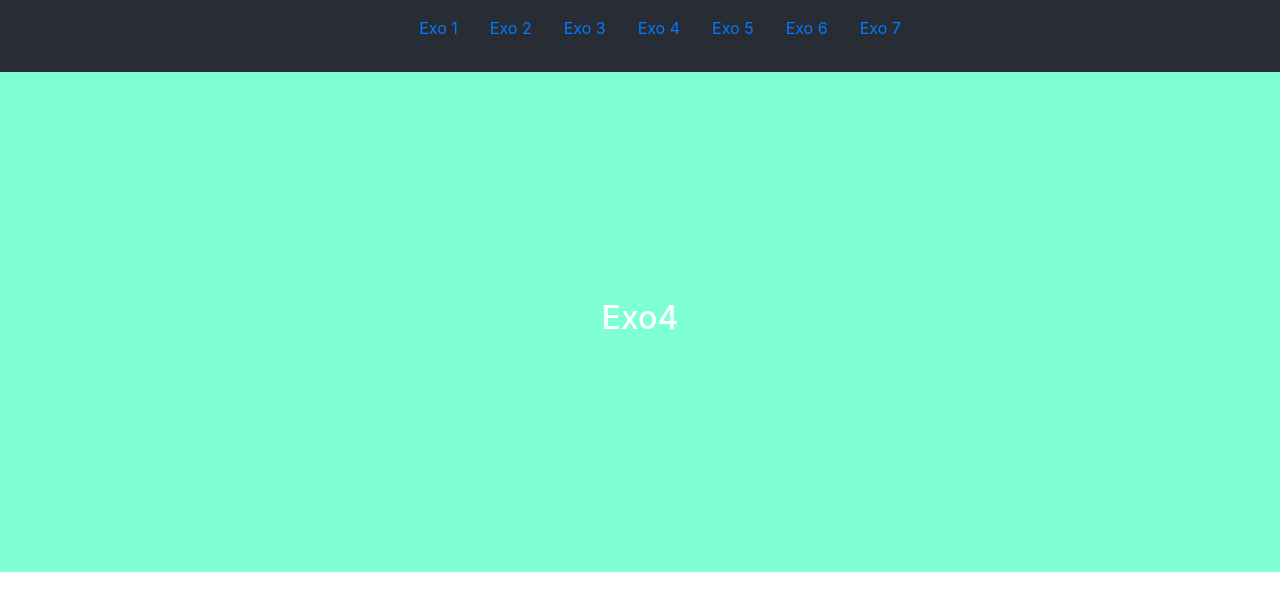
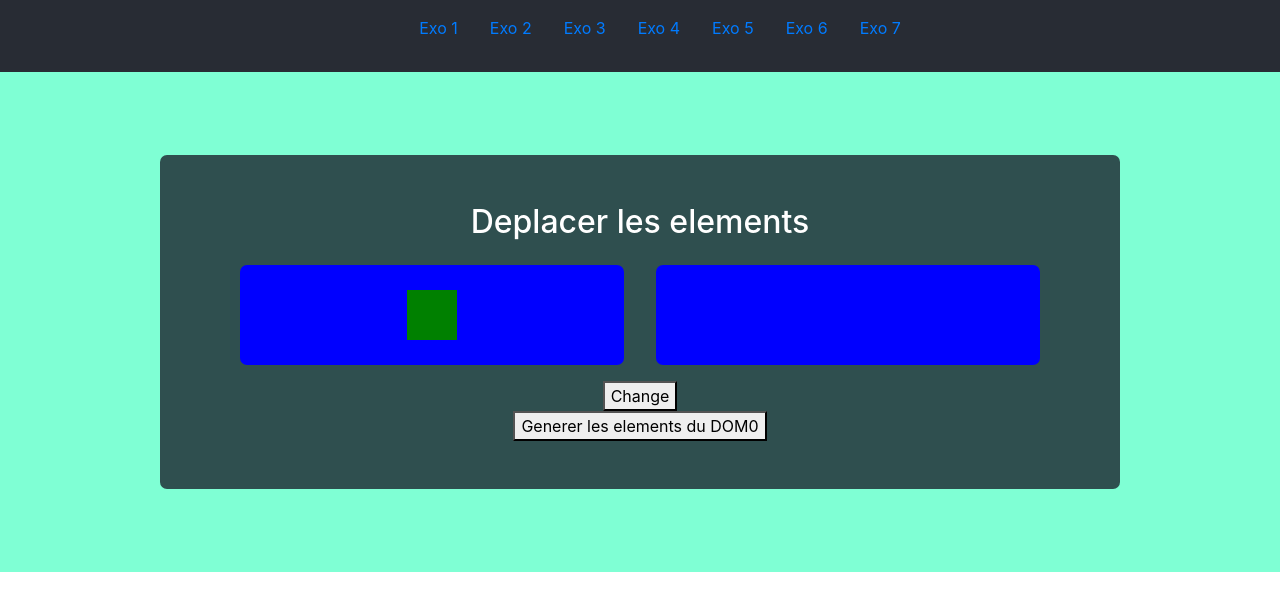
Before and after one commit to and-re10/toDo-List-React, a React (Create React App) app: page /Exo4 in a window 1280 px wide. Shown: the top 610 px of the page. Built offline with nearby package versions, Linux system fonts and the light colour scheme.

Commit message:
Exo 4 fini

```diff
--- a/src/exo4.jsx
+++ b/src/exo4.jsx
@@ -3,10 +3,52 @@ import "./exos.css"
 import "../node_modules/bootstrap/dist/css/bootstrap.css"
 
 export default function Exo4() {
+    const [position, setPosition] = useState(false)
+    let [compt, setCompt] = useState(0)
+
+    let changement = () => {
+        let div_block_1 = document.getElementById('block_1')
+        let div_block_2 = document.getElementById('block_2')
+        setCompt(compt+=1)
+
+        if (position === true) {
+            div_block_2.classList = 'd-none'
+            div_block_1.classList = 'box-exo4 m-0'
+            setPosition(false)
+        }
+        else {
+            div_block_2.classList = 'box-exo4 m-0'
+            div_block_1.classList = 'd-none'
+            setPosition(true)
+        }
+        console.log(position)
+        document.getElementById('nbClick-exo4').innerHTML = compt
+    }
+
+    let bt_del = () => {
+        console.log(compt)
+        document.getElementById('nbClick-exo4').innerHTML = compt
+    }
 
     return (
         <div className="exo1 d-flex align-items-center justify-content-center">
-            <h2>Exo4</h2>
+            <div className="d-flex flex-column align-items-center exo1-1 w-75 p-5">
+            <h2 id="titre">Deplacer les elements</h2>
+            <div class="d-flex justify-content-center px-5 m-0 w-100">
+                <div class="col-6 d-flex justify-content-center align-items-center rtg1-ex4 m-3" id="rtg-1-ex4">
+                    <div id="block_1" class="box-exo4 m-0">
+
+                    </div>
+                </div>
+                <div class="col-6 d-flex justify-content-center align-items-center rtg2-ex4 m-3" id="rtg-2-ex4">
+                    <div id="block_2" class="d-none">
+
+                    </div>
+                </div>
+            </div>
+            <button id="bt-change-exo4" onClick={() => changement()}>Change</button>
+            <button class="nbClick-box" onClick={() => bt_del()}>Generer les elements du DOM<span id="nbClick-exo4">0</span></button>
+            </div>
         </div>
     )
 }
```
